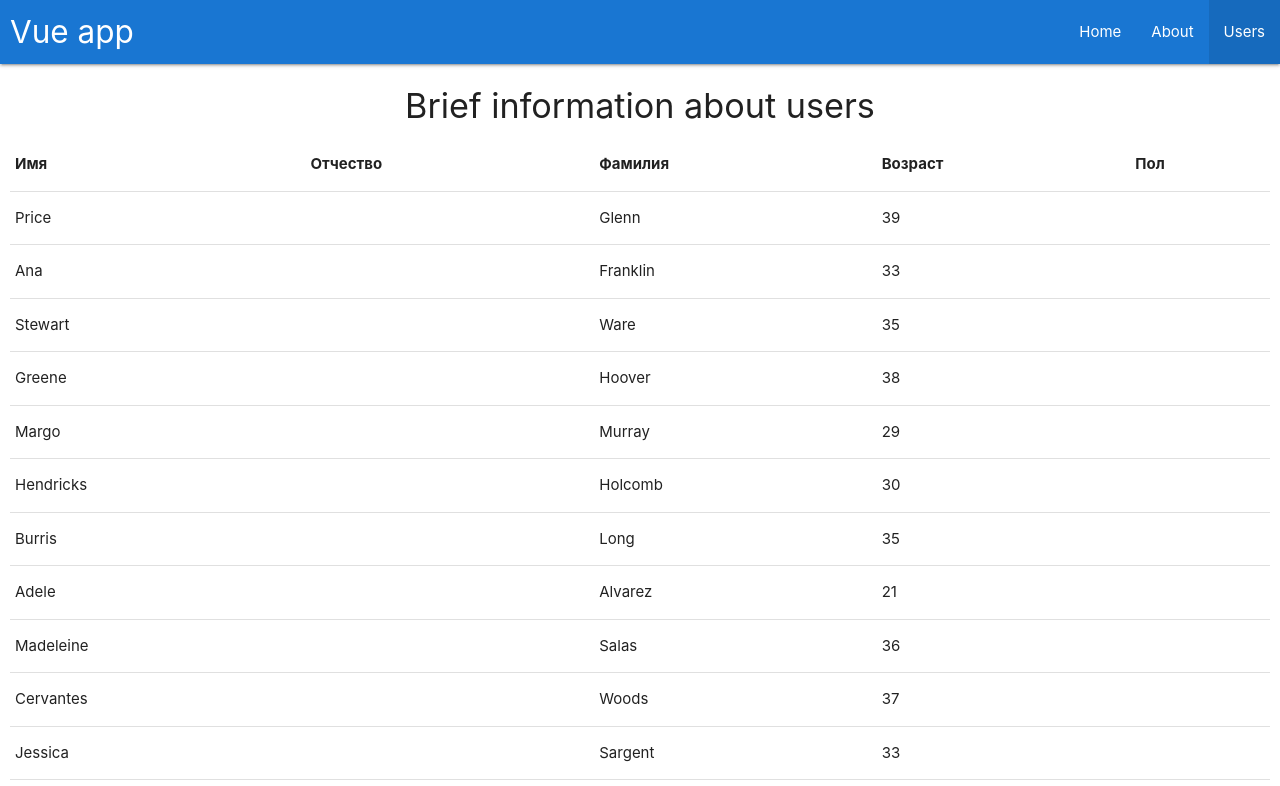
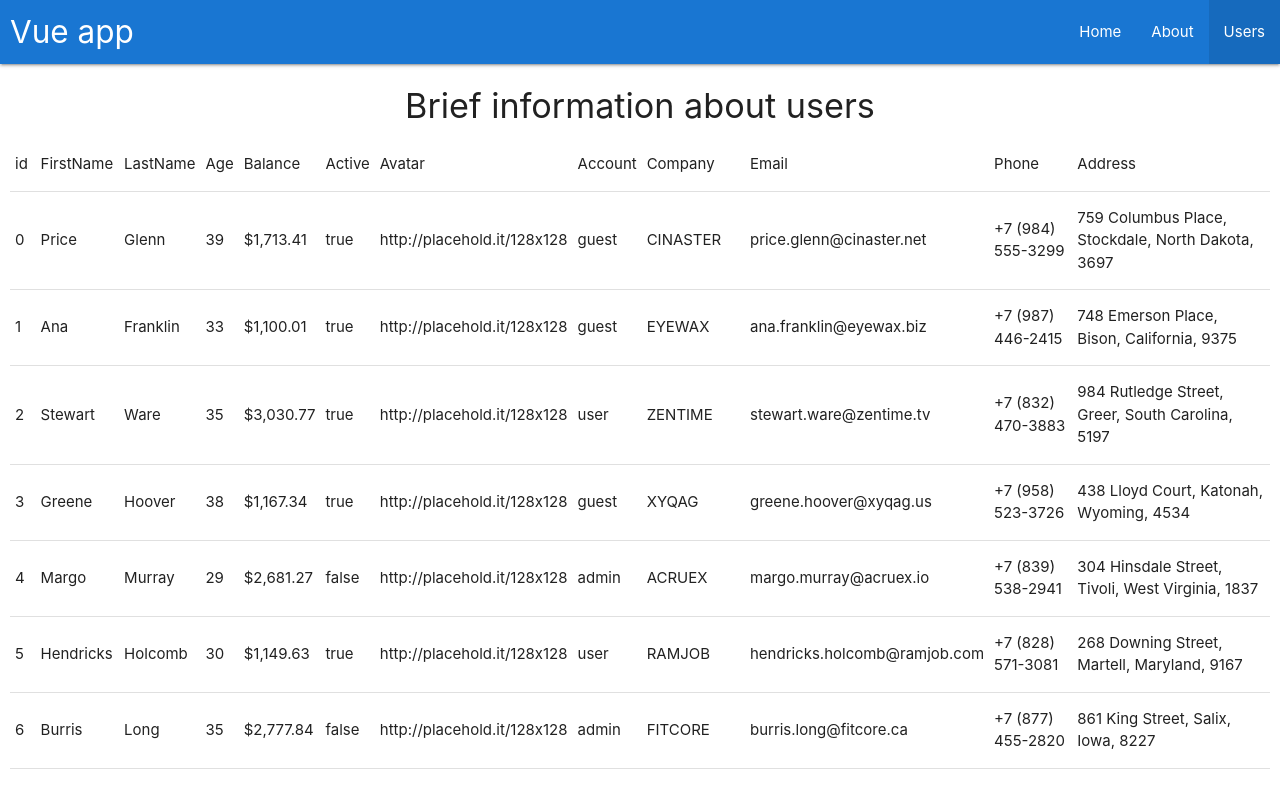
Before and after one commit to Ex-Zy/admin, a Vue app: page /users in a window 1280 px wide. Shown: the top 786 px of the page. Built offline with nearby package versions, Linux system fonts and the light colour scheme; data requests are answered from the project's data file.

Commit message:
upd v-table

```diff
--- a/src/components/v-table.vue
+++ b/src/components/v-table.vue
@@ -3,11 +3,18 @@
     <thead>
       <tr>
         <slot name="header">
-          <th>Имя</th>
-          <th>Отчество</th>
-          <th>Фамилия</th>
-          <th>Возраст</th>
-          <th>Пол</th>
+          <td>id</td>
+          <td>FirstName</td>
+          <td>LastName</td>
+          <td>Age</td>
+          <td>Balance</td>
+          <td>Active</td>
+          <td>Avatar</td>
+          <td>Account</td>
+          <td>Company</td>
+          <td>Email</td>
+          <td>Phone</td>
+          <td>Address</td>
         </slot>
       </tr>
     </thead>
@@ -17,11 +24,18 @@
           v-for="(user, index) in users"
           :key="index">
 
+          <td>{{user.id}}</td>
           <td>{{user.firstName}}</td>
-          <td>{{user.middleName}}</td>
           <td>{{user.lastName}}</td>
           <td>{{user.age}}</td>
-          <td>{{user.gender}}</td>
+          <td>{{user.balance}}</td>
+          <td>{{user.isActive}}</td>
+          <td>{{user.picture}}</td>
+          <td>{{user.accessLevel}}</td>
+          <td>{{user.company}}</td>
+          <td>{{user.email}}</td>
+          <td>{{user.phone}}</td>
+          <td>{{user.address}}</td>
 
         </tr>
       </slot>
```
